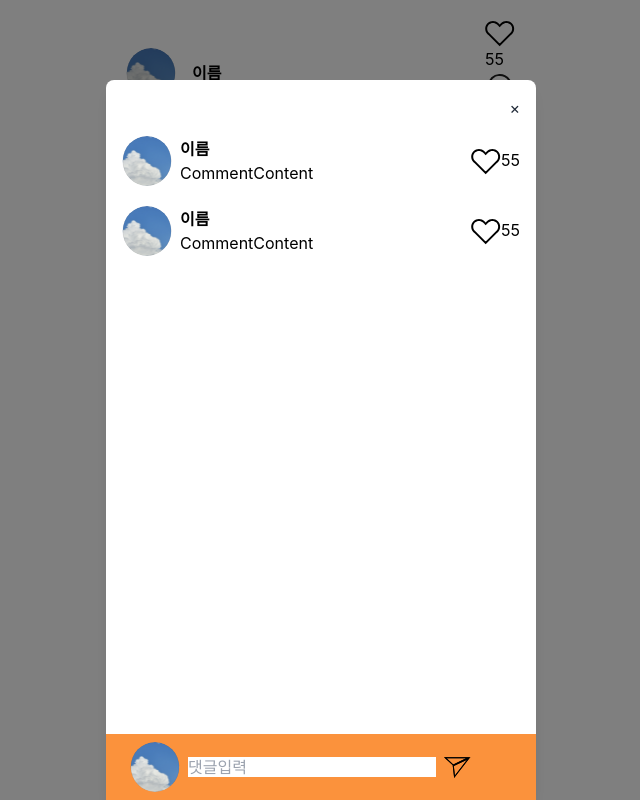
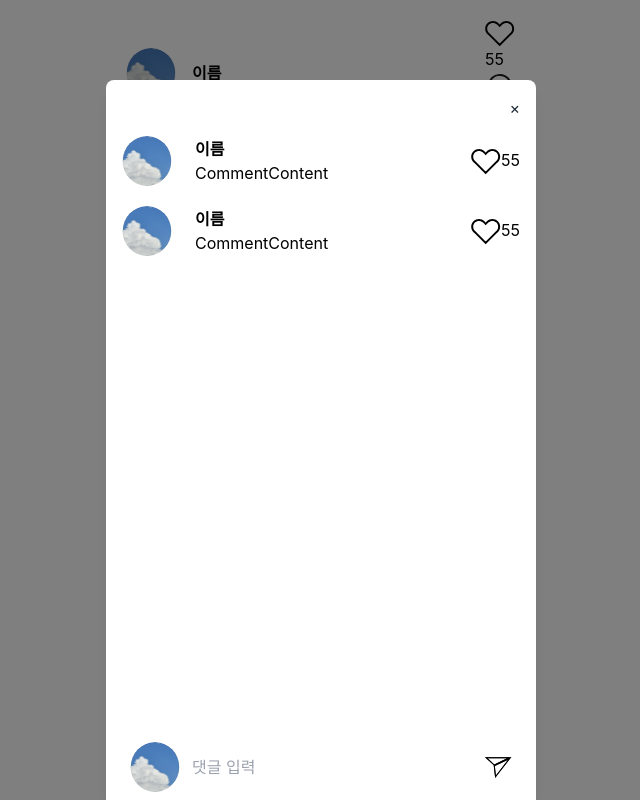
Before and after one commit to TeamGuys/Hansuyo_Front, a React (Create React App) app: page /0 in a window 1280 px wide. Both pictures are taken after a click on the element "55". Shown: the whole page, without its empty margins (319-959 px from the left). Built offline with nearby package versions, Linux system fonts and the light colour scheme.

Commit message:
Design : 댓글 입력창 디자인 수정

```diff
--- a/src/components/Comment/Comment.jsx
+++ b/src/components/Comment/Comment.jsx
@@ -6,15 +6,15 @@ import Like from "../Board/Like";
 
 const Comment = () => {
   return (
-    <div className="flex px-4 items-center">
-      <div className=" flex ">
+    <div className="w-full flex px-4 items-center">
+      <div className="flex-grow">
         <ProfileImage size={true} />
       </div>
-      <div className="flex-8 flex flex-col px-2">
+      <div className="flex-grow-[8] flex flex-col px-2">
         <ProfileName />
         <CommentContent />
       </div>
-      <div className="flex-1 flex justify-end">
+      <div className="flex-grow flex justify-end">
         <Like />
       </div>
     </div>
--- a/src/components/Comment/CommentInput.jsx
+++ b/src/components/Comment/CommentInput.jsx
@@ -1,23 +1,23 @@
 import ProfileImage from "../Setting/Profile/ProfileImage";
-import Send from "../Comment/Send"
+import Send from "../Comment/Send";
 
 const CommentInput = () => {
   return (
-    <div className="flex px-4 items-center">
-      <div className=" flex ">
+    <div className="flex w-full px-4 items-center">
+      <div className="flex-grow">
         <ProfileImage size={true} />
       </div>
-      <div className="flex-8 flex flex-col px-2">
+      <div className="flex-grow-[8] flex flex-col px-2">
         <input
           className="w-full h-full"
-          placeholder="댓글입력"
-          />
+          placeholder="댓글 입력"
+        />
       </div>
-      <div className="flex-1 flex justify-end">
+      <div className="flex-grow flex justify-end">
         <Send />
       </div>
     </div>
-  )
+  );
 }
 
 export default CommentInput;
--- a/src/components/Comment/CommentModal.jsx
+++ b/src/components/Comment/CommentModal.jsx
@@ -20,12 +20,12 @@ const CommentModal = ({ setOpenCommentModal }) => {
           </button>
         </div>
 
-        <div className="space-y-5 flex-grow overflow-auto">
+        <div className="space-y-5 overflow-auto">
           <Comment />
           <Comment />
         </div>
 
-        <div className="fixed bottom-0 w-full max-w-[430px] mx-auto p-2 bg-orange-400 flex">
+        <div className="fixed bottom-0 w-full max-w-[430px] mx-auto p-2 flex">
           <CommentInput />
         </div>
       </div>
```
